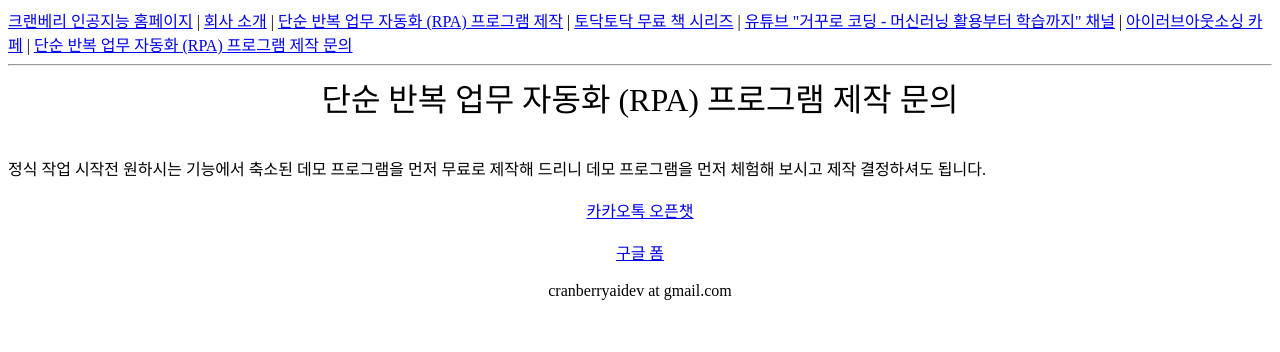
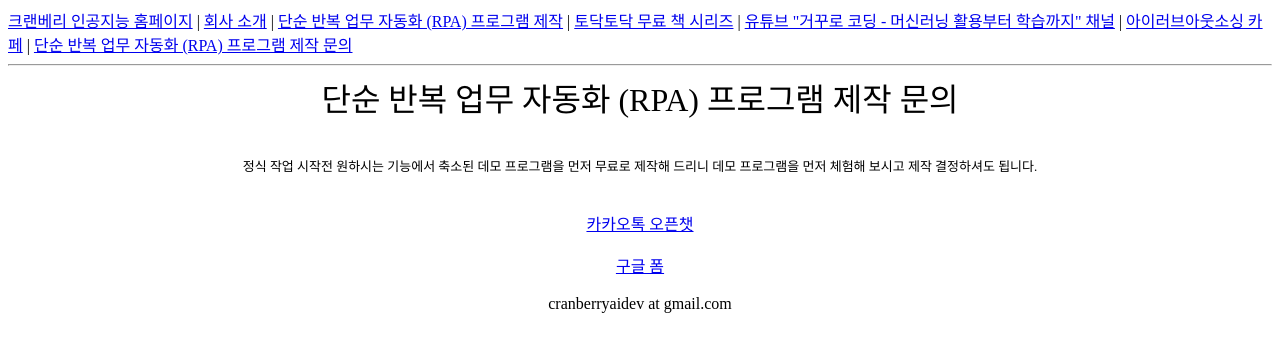
Before and after one commit to cranberryai/cranberryai.github.io, a plain HTML site: page inquiry/index.html in a window 1280 px wide. Drawn offline with Linux system fonts and the light colour scheme.

Commit message:
Update index.html

```diff
--- a/inquiry/index.html
+++ b/inquiry/index.html
@@ -13,7 +13,9 @@
 
 <br>
 <br>
-<font size=3>정식 작업 시작전 원하시는 기능에서 축소된 데모 프로그램을 먼저 무료로 제작해 드리니 데모 프로그램을 먼저 체험해 보시고 제작 결정하셔도 됩니다.</font>
+<center>
+<font size=2>정식 작업 시작전 원하시는 기능에서 축소된 데모 프로그램을 먼저 무료로 제작해 드리니 데모 프로그램을 먼저 체험해 보시고 제작 결정하셔도 됩니다.</font>
+</center>
 <br>
 <br>
 <center><a href="https://open.kakao.com/o/gM4rJDHb" target="_blank">카카오톡 오픈챗</a></center>
```
